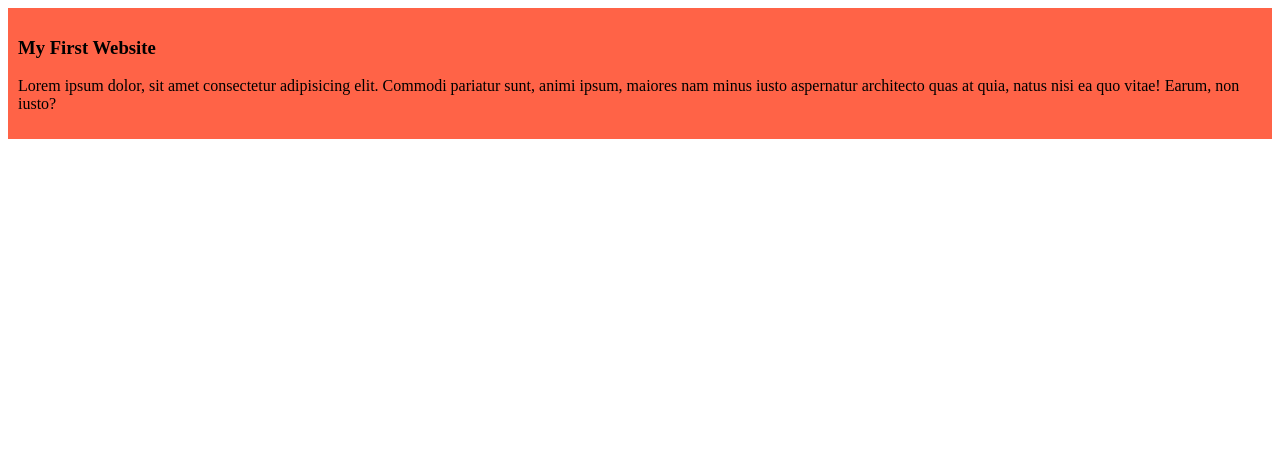
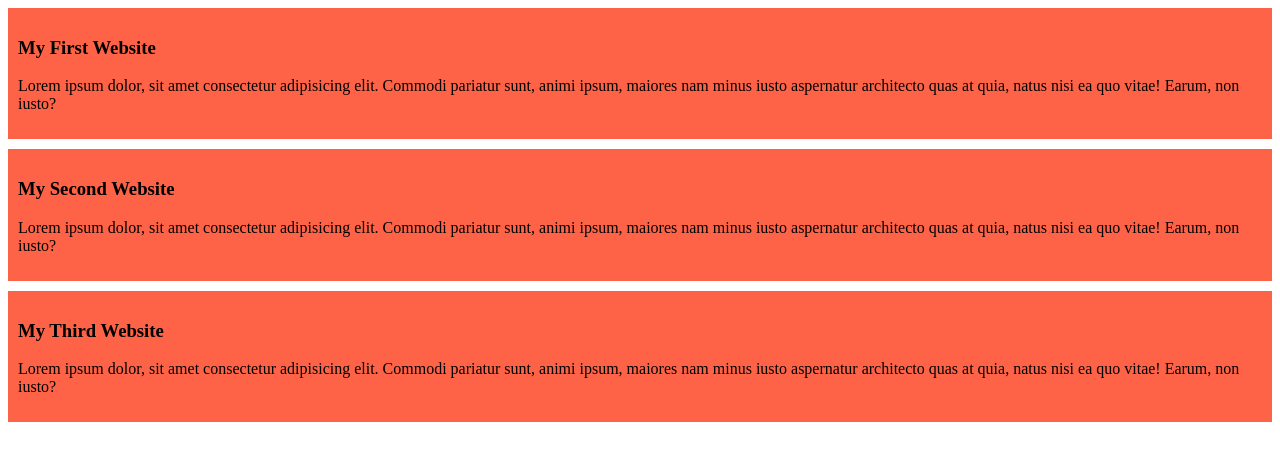
Before and after one commit to mdtaifkamal/my-simple-website, a plain HTML site: page index.html in a window 1280 px wide. Drawn offline with Linux system fonts and the light colour scheme.

Commit message:
added the second and third blog

```diff
--- a/index.html
+++ b/index.html
@@ -11,6 +11,14 @@
         <h3>My First Website</h3>
         <p>Lorem ipsum dolor, sit amet consectetur adipisicing elit. Commodi pariatur sunt, animi ipsum, maiores nam minus iusto aspernatur architecto quas at quia, natus nisi ea quo vitae! Earum, non iusto?</p>
     </div>
+    <div>
+        <h3>My Second Website</h3>
+        <p>Lorem ipsum dolor, sit amet consectetur adipisicing elit. Commodi pariatur sunt, animi ipsum, maiores nam minus iusto aspernatur architecto quas at quia, natus nisi ea quo vitae! Earum, non iusto?</p>
+    </div>
+    <div>
+        <h3>My Third Website</h3>
+        <p>Lorem ipsum dolor, sit amet consectetur adipisicing elit. Commodi pariatur sunt, animi ipsum, maiores nam minus iusto aspernatur architecto quas at quia, natus nisi ea quo vitae! Earum, non iusto?</p>
+    </div>
 
 </body>
 </html>
--- a/styles/blog.css
+++ b/styles/blog.css
@@ -1,4 +1,5 @@
 div{
     background-color: tomato;
     padding: 10px;
+    margin-bottom: 10px;
 }
```
